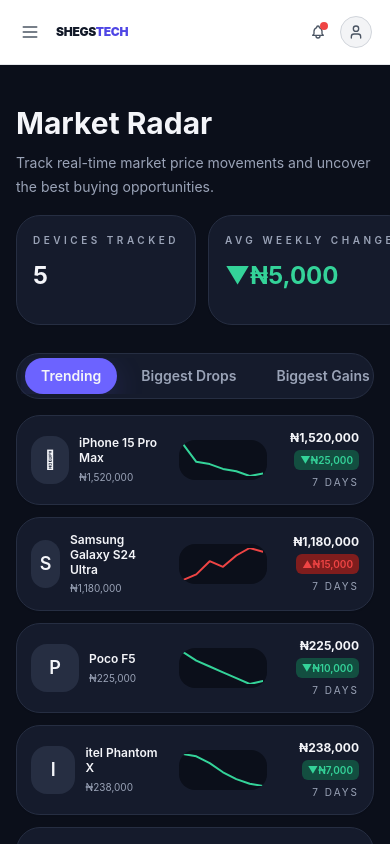
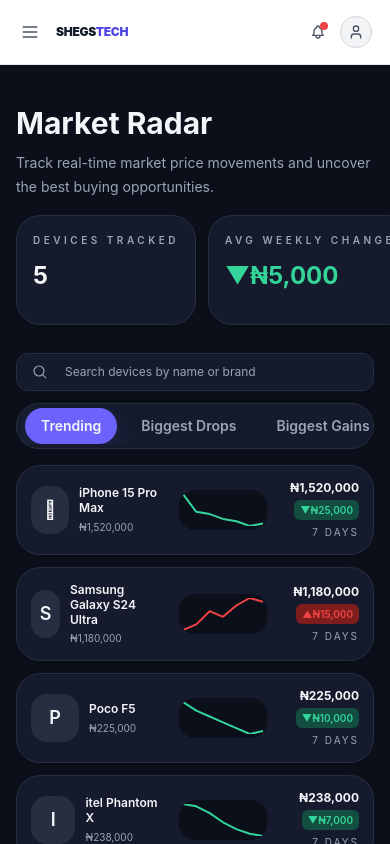
Before and after one commit to akinyemioluwaseun345-lgtm/shegstech-frontend, a Next.js app: page /market-radar in a window 390 px wide. Shown: the top 844 px of the page. Built offline with nearby package versions, Linux system fonts and the light colour scheme.

Commit message:
feat(market-radar): add search bar and optimize mobile 3-column layout

```diff
--- a/components/MarketRadar.tsx
+++ b/components/MarketRadar.tsx
@@ -79,6 +79,7 @@
 
 export const MarketRadar: React.FC = () => {
   const [activeTab, setActiveTab] = useState<TabValue>('trending');
+  const [searchQuery, setSearchQuery] = useState('');
   const [isLoading, setIsLoading] = useState(true);
 
   useEffect(() => {
@@ -101,18 +102,25 @@
   );
 
   const filteredDevices = useMemo(() => {
+    const query = searchQuery.trim().toLowerCase();
+
+    const baseFiltered = devicesWithChange.filter((device) => {
+      if (!query) return true;
+      return device.name.toLowerCase().includes(query);
+    });
+
     if (activeTab === 'drops') {
-      return devicesWithChange
+      return baseFiltered
         .filter((device) => device.weeklyChange < 0)
         .sort((a, b) => a.weeklyChange - b.weeklyChange);
     }
     if (activeTab === 'gains') {
-      return devicesWithChange
+      return baseFiltered
         .filter((device) => device.weeklyChange > 0)
         .sort((a, b) => b.weeklyChange - a.weeklyChange);
     }
-    return [...devicesWithChange].sort((a, b) => Math.abs(b.weeklyChange) - Math.abs(a.weeklyChange));
-  }, [activeTab, devicesWithChange]);
+    return [...baseFiltered].sort((a, b) => Math.abs(b.weeklyChange) - Math.abs(a.weeklyChange));
+  }, [activeTab, devicesWithChange, searchQuery]);
 
   const totalDevices = devicesWithChange.length;
   const averageWeeklyChange = useMemo(() => {
@@ -161,6 +169,33 @@
             </div>
           </div>
 
+          <div className="space-y-3">
+            <div className="relative">
+              <span className="pointer-events-none absolute inset-y-0 left-4 flex items-center text-[#9AA3B7]">
+                <svg width="16" height="16" viewBox="0 0 24 24" fill="none" aria-hidden="true" xmlns="http://www.w3.org/2000/svg">
+                  <path d="M10.5 18C14.6421 18 18 14.6421 18 10.5C18 6.35786 14.6421 3 10.5 3C6.35786 3 3 6.35786 3 10.5C3 14.6421 6.35786 18 10.5 18Z" stroke="currentColor" strokeWidth="1.8" strokeLinecap="round" strokeLinejoin="round"/>
+                  <path d="M20.5 20.5L17 17" stroke="currentColor" strokeWidth="1.8" strokeLinecap="round" strokeLinejoin="round"/>
+                </svg>
+              </span>
+              <input
+                type="search"
+                value={searchQuery}
+                onChange={(event) => setSearchQuery(event.target.value)}
+                placeholder="Search devices by name or brand"
+                className="w-full rounded-xl border border-[#262E42] bg-[#151B2C] py-2.5 pl-12 pr-10 text-xs text-[#F4F5F9] placeholder-[#9AA3B7] outline-none transition focus:border-[#6C63FF]"
+              />
+              {searchQuery.length > 0 && (
+                <button
+                  type="button"
+                  onClick={() => setSearchQuery('')}
+                  className="absolute right-3 top-1/2 -translate-y-1/2 rounded-full bg-[#262E42] p-1.5 text-[#9AA3B7] transition hover:text-[#F4F5F9]"
+                  aria-label="Clear search"
+                >
+                  ×
+                </button>
+              )}
+            </div>
+
             <div className="rounded-full border border-[#262E42] bg-[#151B2C] px-1 py-1">
               <div className="flex gap-2 overflow-x-auto whitespace-nowrap px-1 [scrollbar-width:none] [&::-webkit-scrollbar]:hidden">
                 {tabs.map((tab) => (
@@ -177,6 +212,7 @@
                     {tab.label}
                   </button>
                 ))}
+              </div>
             </div>
           </div>
 
@@ -251,8 +287,25 @@
               </div>
             ) : (
               <div className="rounded-3xl border border-dashed border-[#262E42] bg-[#151B2C] p-6 text-center text-[#9AA3B7]">
-                <div className="text-sm font-semibold text-[#F4F5F9]">No devices found</div>
-                <p className="mt-2 text-xs leading-5">Try a different filter to see the latest market movers.</p>
+                <div className="text-sm font-semibold text-[#F4F5F9]">
+                  {searchQuery
+                    ? `No market data found for '${searchQuery.trim()}'`
+                    : 'No devices found'}
+                </div>
+                <p className="mt-2 text-xs leading-5">
+                  {searchQuery
+                    ? 'Try another name or clear your search to see more results.'
+                    : 'Try a different filter to see the latest market movers.'}
+                </p>
+                {searchQuery && (
+                  <button
+                    type="button"
+                    onClick={() => setSearchQuery('')}
+                    className="mt-4 inline-flex items-center rounded-full border border-[#6C63FF] bg-transparent px-4 py-2 text-xs font-semibold text-[#6C63FF] transition hover:bg-[#1e2540]"
+                  >
+                    Clear Search
+                  </button>
+                )}
               </div>
             )}
           </div>
```
Lines whose indentation alone changed are shown as unchanged.
